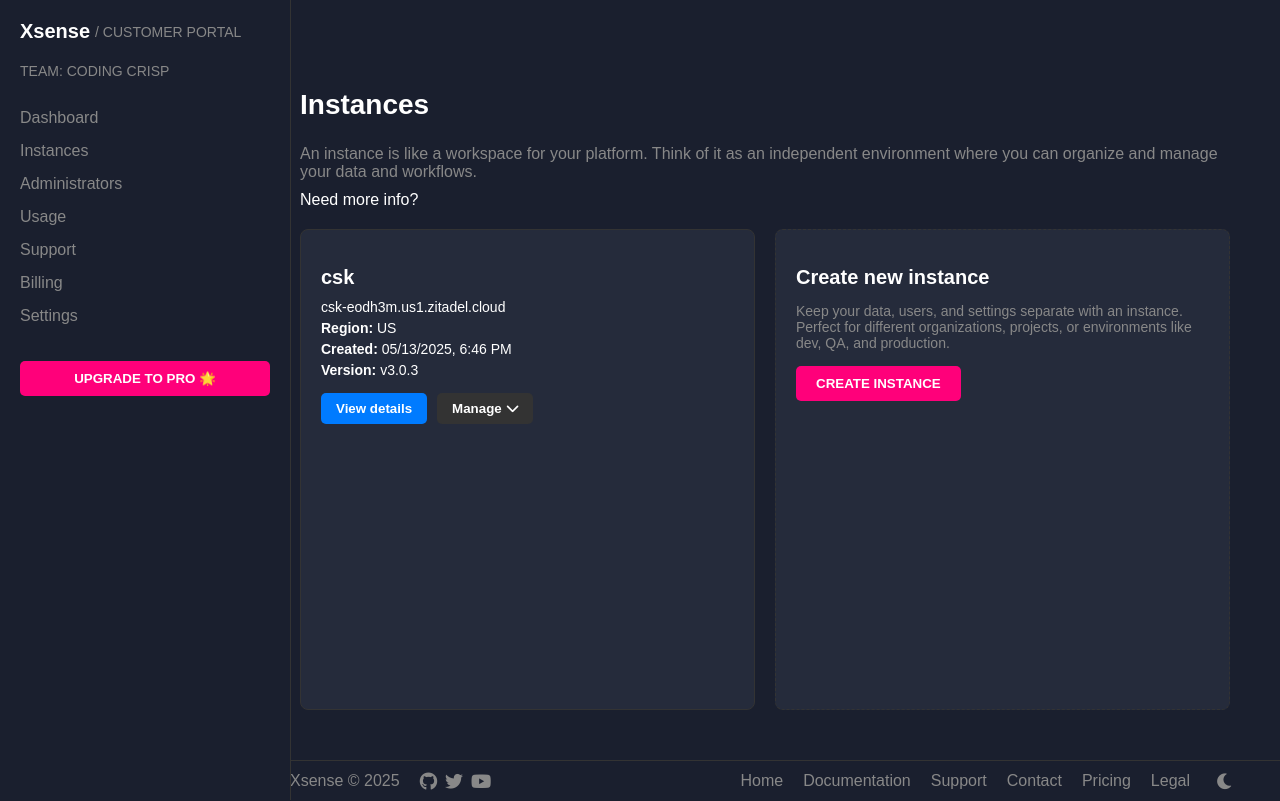
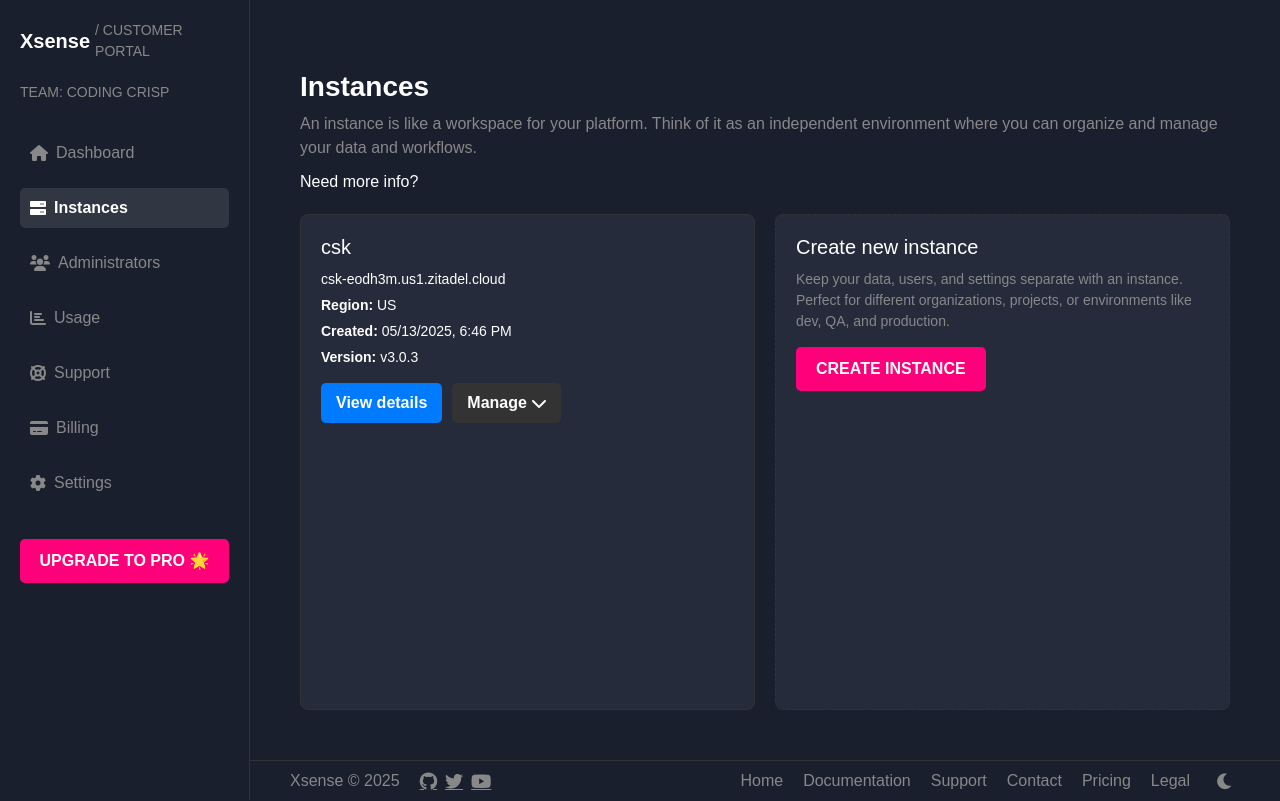
Before and after one commit to suganyapanneerselvam/Customerpaymentpage, an Angular app: page /instances in a window 1280 px wide. Built offline with nearby package versions, Linux system fonts and the light colour scheme.

Commit message:
addbootstapinappcmp

```diff
--- a/src/app/app.component.css
+++ b/src/app/app.component.css
@@ -6,9 +6,11 @@
   --border-color: #333;
   --card-background: #252b3b;
   --button-background: #ff007a;
+  --button-hover-background: #e6006e;
   --input-background: #333;
   --input-border: #444;
   --table-header-background: #333;
+  --hover-background: rgba(255, 255, 255, 0.1);
   overflow-x: hidden;
 }
 
@@ -19,9 +21,11 @@
   --border-color: #ddd;
   --card-background: #fff;
   --button-background: #ff007a;
+  --button-hover-background: #e6006e;
   --input-background: #fff;
   --input-border: #ccc;
   --table-header-background: #e0e0e0;
+  --hover-background: rgba(0, 0, 0, 0.05);
 }
 
 .app-container {
@@ -84,10 +88,26 @@
   color: var(--secondary-text-color);
   text-decoration: none;
   font-size: 16px;
+  display: flex;
+  align-items: center;
+  padding: 8px 10px;
+  border-radius: 5px;
+  transition: background-color 0.3s ease, color 0.3s ease;
 }
 
-.menu li.active a {
+.menu li a:hover {
+  background-color: var(--hover-background);
   color: var(--text-color);
+}
+
+.menu li a.active {
+  color: var(--text-color);
+  font-weight: bold;
+  background-color: var(--hover-background);
+}
+
+.menu li a i {
+  font-size: 16px;
 }
 
 .upgrade-btn {
@@ -101,6 +121,11 @@
   cursor: pointer;
   border-radius: 5px;
   text-transform: uppercase;
+  transition: background-color 0.3s ease;
+}
+
+.upgrade-btn:hover {
+  background-color: var(--button-hover-background);
 }
 
 .main-content {
@@ -140,7 +165,6 @@
 
 .footer-left {
   display: flex;
-
   align-items: center;
   gap: 15px;
   flex-shrink: 1;
@@ -148,14 +172,11 @@
 }
 
 .footer-left span {
-
   font-size: 14px;
   color: var(--secondary-text-color);
   line-height: 1;
   white-space: nowrap;
 }
-
-
 
 .social-icons {
   display: flex;
@@ -235,8 +256,8 @@
   }
 }
 
-/* Tablets and desktops (min-width: 769px) */
-@media (min-width: 769px) {
+/* Tablets and desktops (min-width: 992px, Bootstrap's lg breakpoint) */
+@media (min-width: 992px) {
   .hamburger {
     display: none;
   }
@@ -255,8 +276,8 @@
   }
 }
 
-/* Tablets (1199px to 800px) */
-@media (max-width: 1199px) and (min-width: 800px) {
+/* Tablets (991px to 768px, between Bootstrap's md and lg) */
+@media (max-width: 991px) and (min-width: 768px) {
   .sidebar {
     width: 220px;
   }
@@ -275,7 +296,7 @@
 
   .footer-left {
     gap: 10px;
-    flex-wrap: wrap; /* Allow wrapping to prevent overflow */
+    flex-wrap: wrap;
     flex-shrink: 1;
     min-width: 0;
     overflow: visible;
@@ -303,57 +324,8 @@
   }
 }
 
-/* Transitional range (799px to 769px) */
-@media (max-width: 799px) and (min-width: 769px) {
-  .sidebar {
-    width: 220px;
-  }
-
-  .main-content {
-    margin-left: 220px;
-  }
-
-  .footer {
-    margin-left: 220px;
-    width: calc(100% - 220px);
-    padding: 10px 10px;
-    gap: 8px;
-    min-width: 0;
-  }
-
-  .footer-left {
-    gap: 8px;
-    flex-wrap: wrap;
-    flex-shrink: 1;
-    min-width: 0;
-    overflow: visible;
-  }
-
-
-  .footer-right {
-    gap: 8px;
-    flex-wrap: wrap;
-    flex-shrink: 1;
-    min-width: 0;
-  }
-
-  .footer-left span,
-  .footer-right a {
-    font-size: 12px;
-  }
-
-  .social-icons a,
-  .theme-toggle {
-    font-size: 13px;
-  }
-
-  .theme-toggle i {
-    font-size: 13px;
-  }
-}
-
-/* Mobile devices (max-width: 768px) */
-@media (max-width: 768px) {
+/* Mobile devices (max-width: 767px, Bootstrap's md breakpoint) */
+@media (max-width: 767px) {
   .hamburger {
     display: block;
   }
@@ -427,6 +399,10 @@
     font-size: 14px;
   }
 
+  .menu li a i {
+    font-size: 14px;
+  }
+
   .upgrade-btn {
     font-size: 14px;
     padding: 8px;
--- a/src/app/app.component.html
+++ b/src/app/app.component.html
@@ -1,6 +1,9 @@
 <div class="app-container" [ngClass]="{'light-theme': !isDarkTheme}">
+  <!-- Add Bootstrap and Font Awesome CDNs -->
+  <link href="https://cdn.jsdelivr.net/npm/bootstrap@5.3.3/dist/css/bootstrap.min.css" rel="stylesheet" integrity="sha384-QWTKZyjpPEjISv5WaRU9OFeRpok6YctnYmDr5pNlyT2bRjXh0JMhjY6hW+ALEwIH" crossorigin="anonymous">
+
   <!-- Hamburger Menu for Mobile -->
-  <div class="hamburger" (click)="toggleSidebar()">
+  <div class="hamburger d-lg-none" (click)="toggleSidebar()">
     <i class="fas fa-bars"></i>
   </div>
 
@@ -12,13 +15,41 @@
     </div>
     <div class="team">TEAM: CODING CRISP</div>
     <ul class="menu">
-      <li><a routerLink="/dashboard" routerLinkActive="active">Dashboard</a></li>
-      <li><a routerLink="/instances" routerLinkActive="active">Instances</a></li>
-      <li><a routerLink="/administrators" routerLinkActive="active">Administrators</a></li>
-      <li><a routerLink="/usage" routerLinkActive="active">Usage</a></li>
-      <li><a routerLink="/support" routerLinkActive="active">Support</a></li>
-      <li><a routerLink="/billing" routerLinkActive="active">Billing</a></li>
-      <li><a routerLink="/settings" routerLinkActive="active">Settings</a></li>
+      <li>
+        <a routerLink="/dashboard" routerLinkActive="active">
+          <i class="fas fa-home me-2"></i> Dashboard
+        </a>
+      </li>
+      <li>
+        <a routerLink="/instances" routerLinkActive="active">
+          <i class="fas fa-server me-2"></i> Instances
+        </a>
+      </li>
+      <li>
+        <a routerLink="/administrators" routerLinkActive="active">
+          <i class="fas fa-users me-2"></i> Administrators
+        </a>
+      </li>
+      <li>
+        <a routerLink="/usage" routerLinkActive="active">
+          <i class="fas fa-chart-bar me-2"></i> Usage
+        </a>
+      </li>
+      <li>
+        <a routerLink="/support" routerLinkActive="active">
+          <i class="fas fa-life-ring me-2"></i> Support
+        </a>
+      </li>
+      <li>
+        <a routerLink="/billing" routerLinkActive="active">
+          <i class="fas fa-credit-card me-2"></i> Billing
+        </a>
+      </li>
+      <li>
+        <a routerLink="/settings" routerLinkActive="active">
+          <i class="fas fa-cog me-2"></i> Settings
+        </a>
+      </li>
     </ul>
     <button class="upgrade-btn">UPGRADE TO PRO 🌟</button>
   </div>
@@ -32,7 +63,6 @@
   <footer class="footer">
     <div class="footer-left">
       <span>Xsense © {{currentYear}}</span>
-
       <div class="social-icons">
         <a href="https://github.com/EnsurityTechnologies"><i class="fab fa-github"></i></a>
         <a href="https://x.com/ensuritytech?lang=bn"><i class="fab fa-twitter"></i></a>
```
